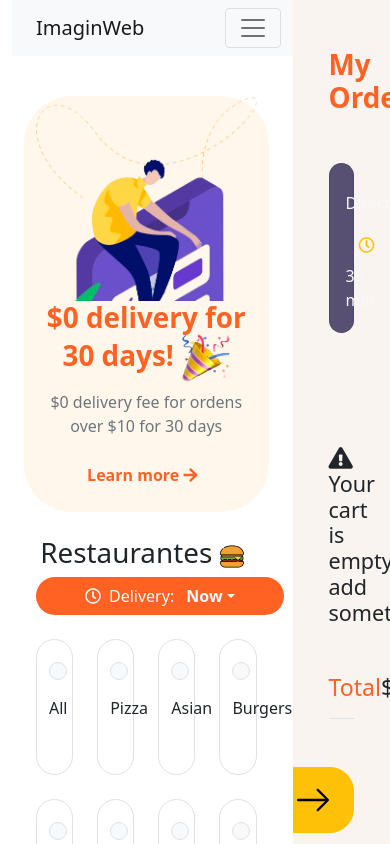
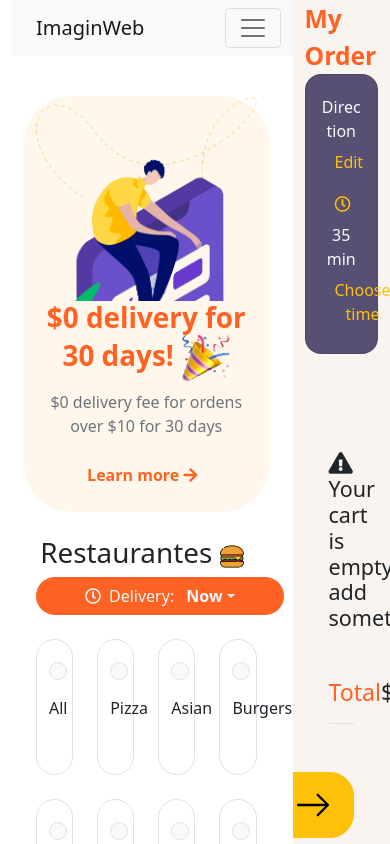
Before and after one commit to danielrs95/test-imaginamos, a React (Create React App) app: page / in a window 390 px wide. Shown: the top 844 px of the page. Built offline with nearby package versions, Linux system fonts and the light colour scheme; grey boxes are pictures that could not be loaded.

Commit message:
Agrega responsive al RightNavbar

```diff
--- a/src/components/RightNavbar.js
+++ b/src/components/RightNavbar.js
@@ -2,16 +2,17 @@ import React from 'react';
 
 const RightNavbar = () => {
   return (
-    <div className='container'>
-      <div className='row'>
+    // <div className='container'>
+    //   <div className='row'>
+    <>
       <div className='col-12'>
-          <h1
-            className='card-text fw-bold h-25 my-5 '
+        <span
+          className='fs-2 card-text fw-bold h-25 my-5 '
           style={{ color: '#ff6223' }}
         >
           My Order
           {/* <img src='/icons/emoji.png' alt='...' className='mx-2 ' /> */}
-          </h1>
+        </span>
       </div>
 
       <div className='col-12'>
@@ -20,12 +21,13 @@ const RightNavbar = () => {
           style={{ borderRadius: '1rem', backgroundColor: '#585072' }}
         >
           <div className='card-body text-dark'>
-              <div className='d-flex justify-content-between align-items-center my-1'>
-                <span className='text-light'>Direction</span>
+            <div className='d-xl-flex justify-content-xl-between align-items-center text-center my-1'>
+              <span className='d-block text-light'>Direction</span>
               <button className='btn text-warning'>Edit</button>
             </div>
-              <div className='d-flex justify-content-between align-items-center my-1'>
-                <div>
+
+            <div className='d-xl-flex justify-content-xl-between align-items-xl-center text-center my-1'>
+              <div className='d-block'>
                 <button className='btn text-warning'>
                   <i className='far fa-clock'></i>
                 </button>
@@ -36,8 +38,9 @@ const RightNavbar = () => {
           </div>
         </div>
       </div>
-      </div>
-    </div>
+    </>
+    // {/* </div>
+    // </div> */}
   );
 };
 
```
Lines whose indentation alone changed are shown as unchanged.
